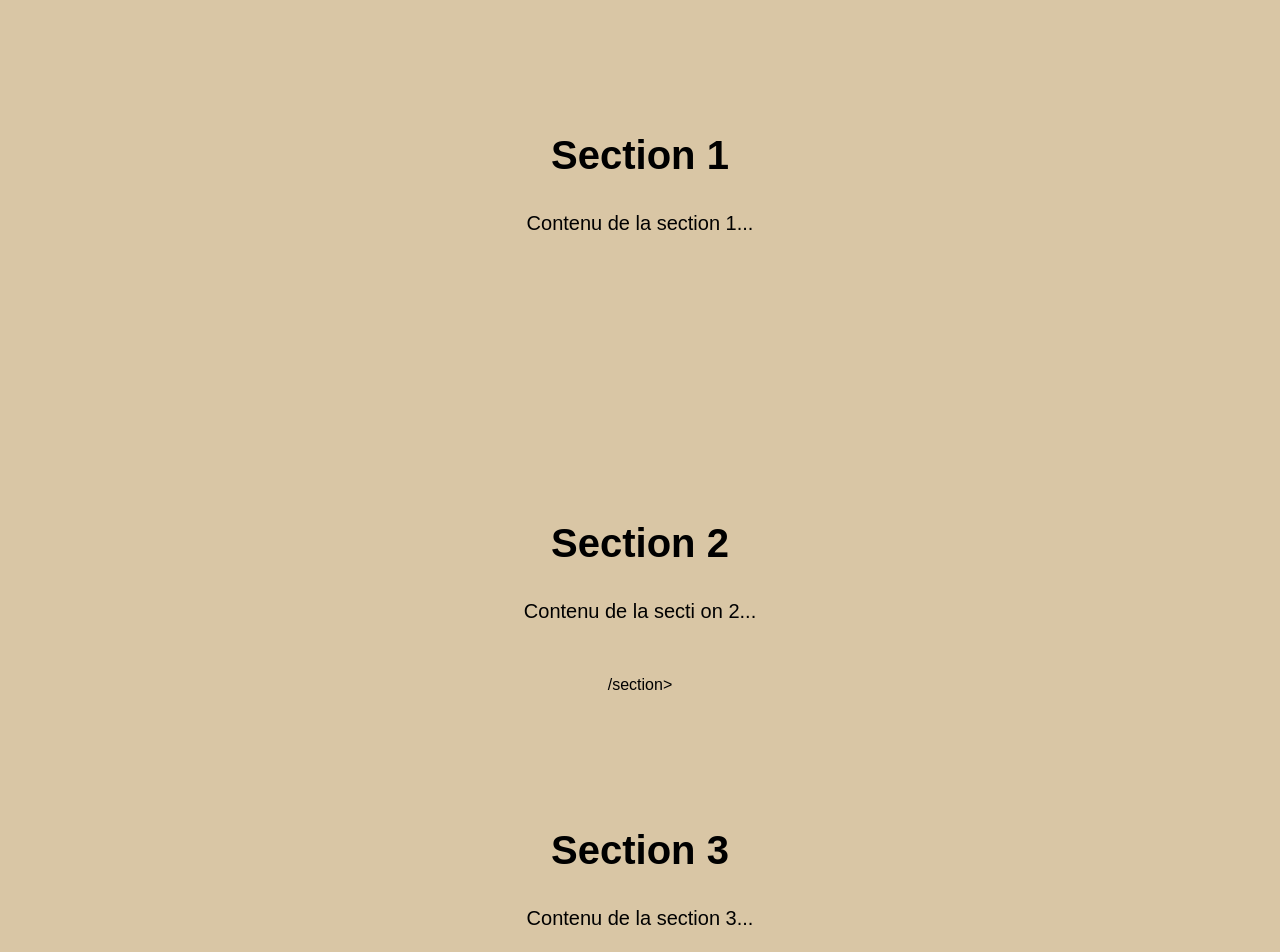
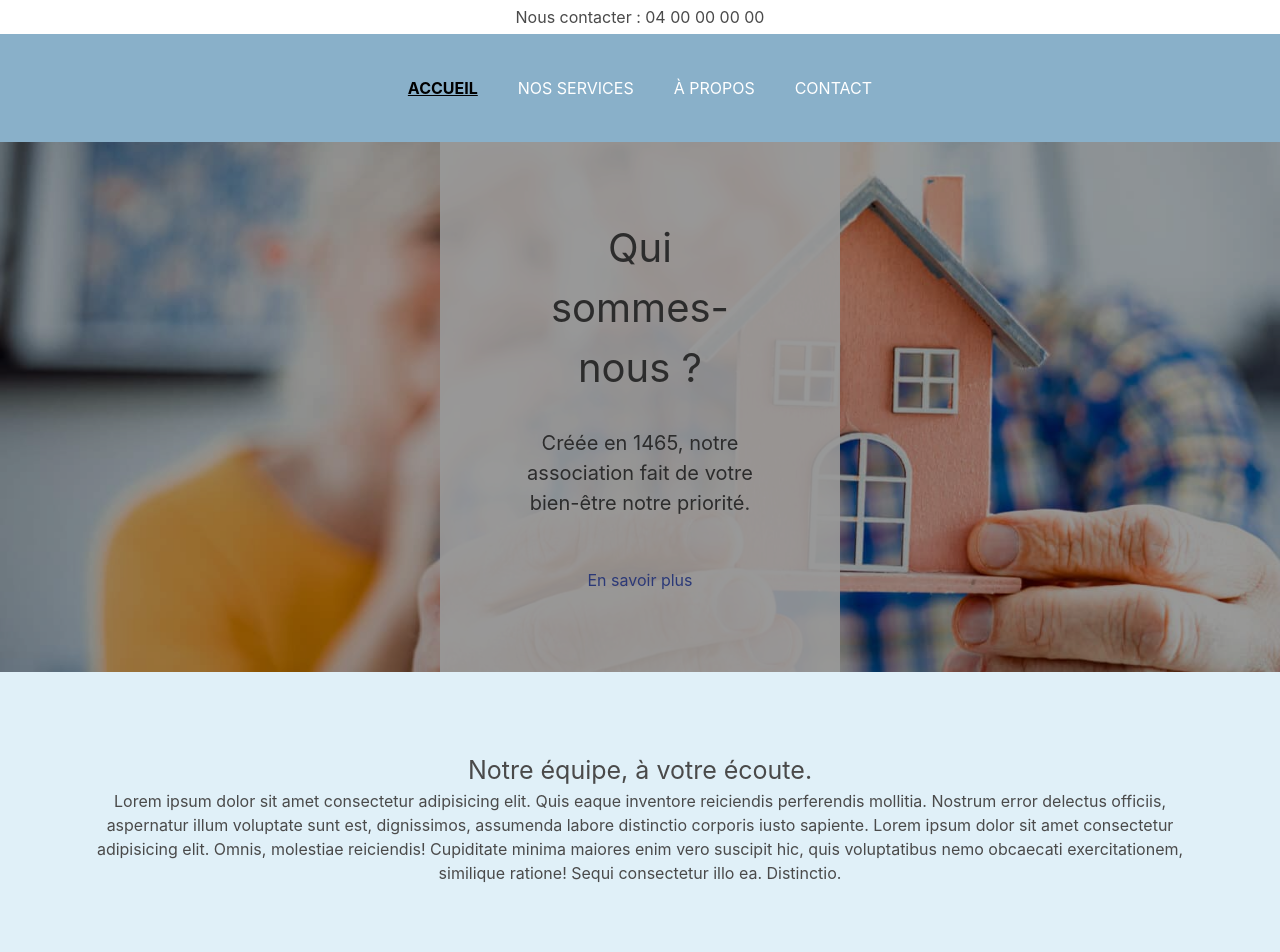
Before and after one commit to CloeCrdr/EHPADdjango, a Django app: page / in a window 1280 px wide. Shown: the top 952 px of the page. Run offline with Django 4.2, Linux system fonts and the light colour scheme.

Commit message:
homepage and creation of user pages

```diff
--- a/EHPADdjango/settings.py
+++ b/EHPADdjango/settings.py
@@ -129,3 +129,7 @@ DEFAULT_AUTO_FIELD = 'django.db.models.BigAutoField'
 STATICFILES_DIRS = [
     os.path.join(BASE_DIR, 'LiveApp', 'static'),
 ]
+
+EMAIL_BACKEND = 'django.core.mail.backends.smtp.EmailBackend'
+EMAIL_HOST = 'localhost'
+EMAIL_PORT = 1025
--- /dev/null
+++ b/LiveApp/forms.py
@@ -0,0 +1,6 @@
+from django import forms
+
+class ContactForm(forms.Form):
+    name = forms.CharField(label='Nom')
+    email = forms.EmailField(label='Adresse e-mail')
+    message = forms.CharField(label='Message', widget=forms.Textarea)
--- a/LiveApp/static/css/style.css
+++ b/LiveApp/static/css/style.css
@@ -1,22 +1,123 @@
 body {
     margin: 0;
-    padding: 0;
-    font-family: Arial, sans-serif;
-    background-color: #D9C6A5;
+    background-color: #e0f0f8;
+    background-attachment: fixed;
 }
 
+.container {
+    width: 100%!important;
+    max-width: 100%!important;
+    max-height: 100%!important;
+    height: 100%!important;
+    margin-top: 8.6rem;
+}
+
+/** HEADER & NAVIGATION **/
+header {
+    position: fixed;
+    top: 0px;
+    width: 100%;
+    z-index: 99;
+}
+header nav .infos {
+    background-color: white;
+    text-align: center;
+    padding: 5px;
+}
+
+header nav .nav {
+    background-color: #89B0C9;
+    padding: 2rem;
+    display: flex;
+    flex-wrap: wrap;
+    justify-content: center;
+    align-items: center;
+}
+
+header nav .nav a {
+    padding: 10px 20px 10px 20px;
+    color: white;
+    text-transform: uppercase;
+}
+
+.nav a.active {
+    text-decoration: underline;
+    font-weight: bold;
+    color: black
+}
+
+
+main {
+
+}
 section {
-    padding: 100px 0;
     text-align: center;
+    width: 100%;
+    min-height: 500px;
+    margin: 0;
+    display: flex;
+    align-items: center;
+    position: relative;
 }
 
 section h2 {
     font-size: 40px;
     margin-bottom: 30px;
 }
-
 section  p {
     font-size: 20px;
     line-height: 1.5;
     margin-bottom: 50px;
 }
+#section1, #section2, #section3 {
+    background-size: cover;
+    background-position: center center;
+    background-attachment: fixed;
+    filter: brightness(0.6);
+    background-color: rgba(0, 0, 0, 0.2);
+    display: flex;
+    align-items: center;
+    justify-content: center;
+    text-align: center
+}
+#section1 {
+    background-image : url('../images/section1.jpeg');
+}
+
+#section2 {
+    background-image: url('../images/section2.jpeg');
+}
+
+#section3 {
+    background-image: url('../images/section3.jpg');
+}
+
+.titre {
+    font-size: 25px;
+    text-transform: uppercase;
+    letter-spacing: 1px;
+    color: white;
+    text-align: center;
+}
+
+.sous-section {
+    width: 100%;
+    padding: 5rem;
+    position: relative;
+    text-align: center;
+}
+
+.sous-section h2 {
+    font-size: 25px;
+}
+
+.cadre_info {
+    background-color: rgba(255,255,255,0.9);
+    max-width: 400px;
+    padding: 5rem;
+    margin: auto;
+    background-attachment: fixed;
+}
+
+footer {
+}
--- a/LiveApp/templates/LiveApp/base.html
+++ b/LiveApp/templates/LiveApp/base.html
@@ -1,21 +1,42 @@
 {% load static %}
 <!DOCTYPE html>
 <html lang="en">
+
 <head>
   <meta charset="utf-8">
   <meta name="viewport" content="width=device-width, initial-scale=1">
   <title>{% block title %}{% endblock %}</title>
-    <!--link rel="stylesheet" href="https://cdnjs.cloudflare.com/ajax/libs/animate.css/4.1.1/animate.min.css"/>
+  <link rel="icon" href="{% static 'images/logo.jpg' %}" type="image/icon type">
   <link rel="stylesheet" href="https://cdn.jsdelivr.net/npm/bulma@0.9.4/css/bulma.min.css">
-    <script defer src="https://use.fontawesome.com/releases/v5.3.1/js/all.js"></script-->
   <link href="{% static 'css/style.css' %}" rel="stylesheet">
-    <link rel="stylesheet" href="https://fonts.googleapis.com/css2?family=Material+Symbols+Outlined:opsz,wght,FILL,GRAD@48,400,0,0" />
+  <link rel="stylesheet"
+    href="https://fonts.googleapis.com/css2?family=Material+Symbols+Outlined:opsz,wght,FILL,GRAD@48,400,0,0">
 </head>
+
 <body>
   <header>
+    <nav>
+        <div class="infos">Nous contacter : 04 00 00 00 00</div>
+        <div class="nav">
+            <a {% if request.path == '/' %}class="active"{% endif %} href="{% url "LiveApp:home" %}">Accueil</a>
+            <a {% if request.path == '/services/' %}class="active"{% endif %} href="/services/">Nos services</a>
+            <a {% if request.path == '/a-propos/' %}class="active"{% endif %} href="/a-propos/">À propos</a>
+            <a {% if request.path == '/contact/' %}class="active"{% endif %} href="{% url "LiveApp:contact" %}">Contact</a>
+        </div>
+    </nav>
 </header>
+
   <main>
     {% block content %}{% endblock %}
   </main>
+  <footer>
+    <div>
+      <h4>EHPAD en France</h4>
+      <p>Chemin du temps<br />
+        7 rue de la Semaine
+        00000 Toute la France</p>
+    </div>
+  </footer>
 </body>
+
 </html>
--- a/LiveApp/templates/LiveApp/home.html
+++ b/LiveApp/templates/LiveApp/home.html
@@ -1,25 +1,39 @@
-{% extends "LiveApp/base.html"%}
-{% block title %}EHPAD {% endblock %}
+{% extends "LiveApp/base.html" %}
+
+{% block title %}EHPAD{% endblock %}
 
 {% block content %}
-    <div class="container">
 
+<div class="container">
     <section id="section1">
-        <h2>Section 1</h2>
-        <p>Contenu de la section 1...</p>
+        <div class="cadre_info">
+            <h2>Qui sommes-nous ?</h2>
+            <p>Créée en 1465, notre association fait de votre bien-être notre priorité.</p>
+            <a>En savoir plus</a>
+        </div>
+    </section>
+    <div class="sous-section">
+        <h2>Notre équipe, à votre écoute.</h2>
+        <p>Lorem ipsum dolor sit amet consectetur adipisicing elit. Quis eaque inventore reiciendis perferendis mollitia. Nostrum error delectus officiis, aspernatur illum voluptate sunt est, dignissimos, assumenda labore distinctio corporis iusto sapiente. Lorem ipsum dolor sit amet consectetur adipisicing elit. Omnis, molestiae reiciendis! Cupiditate minima maiores enim vero suscipit hic, quis voluptatibus nemo obcaecati exercitationem, similique ratione! Sequi consectetur illo ea. Distinctio.</p>
+    </div>
+
+    <section id="section2">
+        <div class="titre">Des services innovants pour vos proches</div>
+    </section>
+    <div class="sous-section">
+        <h2>Section 2</h2>
+        <p>Contenu de la section 2...</p>
+    </div>
+
+    <section id="section3">
+        <div class="titre">Une équipe à votre écoute en toutes circonstances</div>
     </section>
 
-    <section id="section2">
-        <h2>Section 2</h2>
-        <p>Contenu de la secti     on 2...</p>/section>
+    <div class="sous-section">
+        <h2>Section 3</h2>
+        <p>Contenu de la section 3...</p>
+    </div>
+</div>
 
-<section id="section3">
-    <h2>Section 3</h2>
-        <p>Contenu de la section 3...</p>
-        </section>
 
-  <section id="section4">
-      <h2>Section 4</h2>
-        <p>Contenu de la se        n 4...</p>
-    </section>
 {% endblock %}
--- a/LiveApp/urls.py
+++ b/LiveApp/urls.py
@@ -8,4 +8,7 @@ app_name = 'LiveApp'
 
 urlpatterns = [
     path('', views.home, name='home'),
+    path('contact/', views.contact, name='contact'),
+    path('services/', views.services, name='services'),
+    path('a-propos/', views.about, name='about')
 ]
--- a/LiveApp/views.py
+++ b/LiveApp/views.py
@@ -2,6 +2,38 @@ from django.shortcuts import render, get_list_or_404, get_object_or_404, redirec
 from django.http import HttpResponse
 from django.views import View
 
+from django.core.mail import EmailMessage
+from .forms import ContactForm
+
+
 # Create your views here.
 def home(request):
     return render(request, "LiveApp/home.html")
+
+def contact(request):
+    if request.method == 'POST':
+        form = ContactForm(request.POST)
+        if form.is_valid():
+            name = form.cleaned_data['name']
+            email = form.cleaned_data['email']
+            message = form.cleaned_data['message']
+
+            # Envoi de l'e-mail
+            subject = 'Nouveau message de contact'
+            body = f'Nom: {name}\nAdresse e-mail: {email}\nMessage: {message}'
+            to_email = 'admin@example.com'  # Adresse e-mail de l'administrateur du site
+            email_message = EmailMessage(subject, body, to=[to_email])
+            email_message.send()
+
+            # Redirection vers une page de confirmation ou affichage d'un message de réussite
+            return render(request, 'contact/success.html')
+    else:
+        form = ContactForm()
+
+    return render(request, 'LiveApp/contact.html', {'form': form})
+
+def about(request):
+    return render(request, 'LiveApp/about.html')
+
+def services(request):
+    return render(request, 'LiveApp/services.html')
```
Also changed, not shown: LiveApp/templates/LiveApp/about.html (added, +12 -0 lines), LiveApp/templates/LiveApp/contact.html (added, +18 -0 lines), LiveApp/templates/LiveApp/services.html (added, +9 -0 lines), LiveApp/static/images/logo.jpg (renamed from EHPADdjango/logo.jpg), LiveApp/static/images/section1.jpeg (added), LiveApp/static/images/section3.jpg (added), 1 other file. Lines whose indentation alone changed are shown as unchanged.
